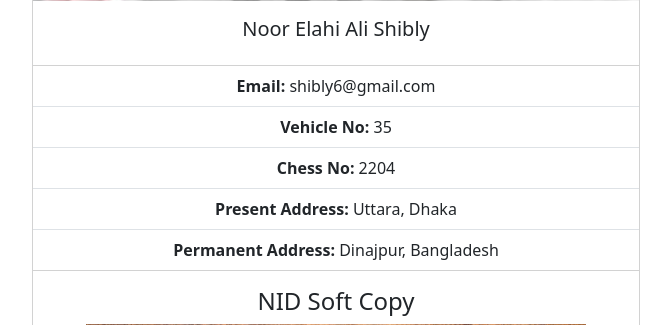
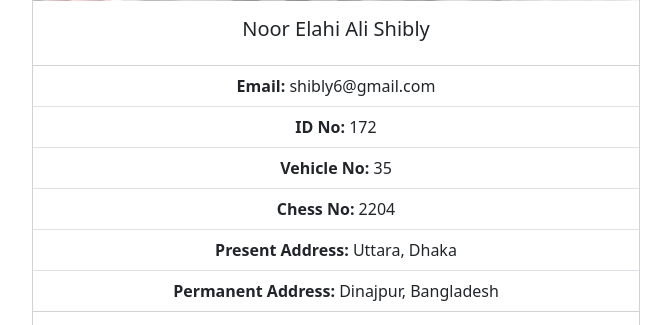
Before and after one commit to Shibly6/Web_App-BRTA-, a PHP site: page /user_details.php?id=172 in a window 1280 px wide. Shown: the part 725-1050 px from the top of the page, without its empty margins (304-975 px from the left). Run offline with PHP 8.4, Linux system fonts and the light colour scheme; a user stored in the database is signed in; data comes from the database, SQL or seed files in the repository; some libraries are stand-ins or nearby versions.

Commit message:
#jquery vacation

```diff
--- a/app/user_details.php
+++ b/app/user_details.php
@@ -52,6 +52,8 @@ if (isset($_GET['id'])) {
             </div>
             <ul class="list-group list-group-flush">
                 <li class="list-group-item"><strong>Email:</strong> <?php echo $userDetails['email']; ?></li>
+                <li class="list-group-item"><strong>ID No:</strong> <?php echo $userDetails['id']; ?></li>
+
                 <li class="list-group-item"><strong>Vehicle No:</strong> <?php echo $userDetails['vehicle_no']; ?></li>
                 <li class="list-group-item"><strong>Chess No:</strong> <?php echo $userDetails['chess_no']; ?></li>
                 <li class="list-group-item"><strong>Present Address:</strong> <?php echo $userDetails['present_address']; ?></li>
```
